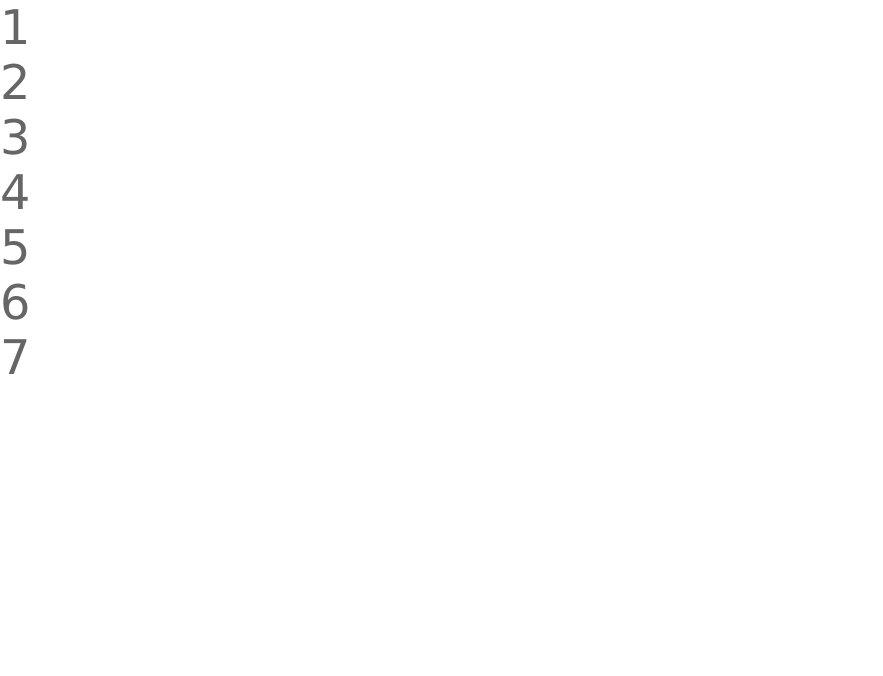
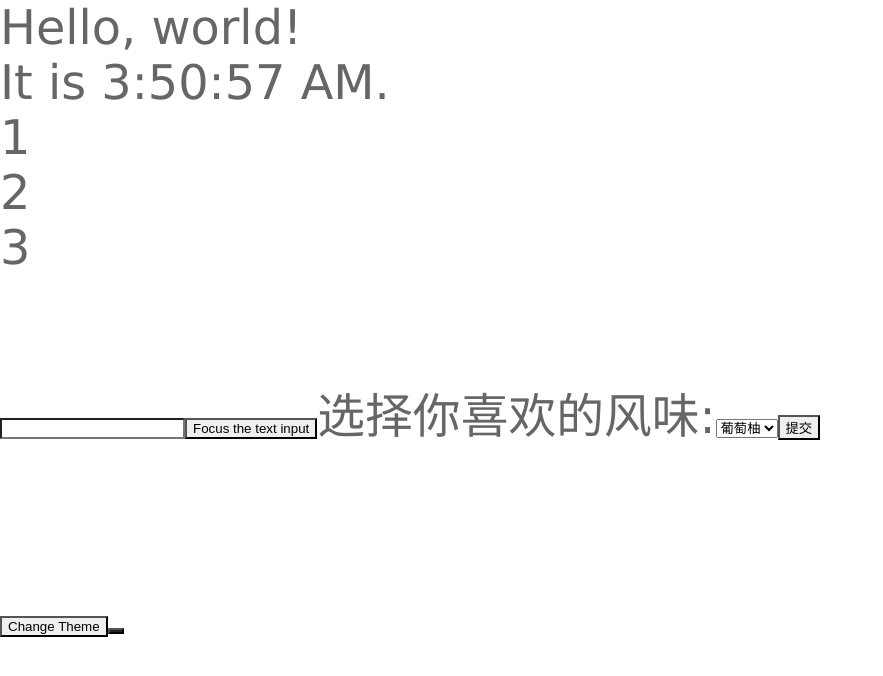
Before and after one commit to azjfeng/reactMusic, a React app: page / in a window 1280 px wide. Shown: the top 676 px of the page, without its empty margins (0-883 px from the left). Built offline with nearby package versions, Linux system fonts and the light colour scheme; no server answers.

Commit message:
'修改配置'

```diff
--- a/package.json
+++ b/package.json
@@ -38,6 +38,7 @@
     "react-redux": "^7.2.4",
     "request": "^2.88.2",
     "style-loader": "^2.0.0",
+    "ts-loader": "^9.2.3",
     "webpack": "^5.38.1",
     "webpack-cli": "^4.7.0"
   },
--- a/server.js
+++ b/server.js
@@ -16,7 +16,7 @@ router.get('/', async (ctx, next) => {
 router.post('/list', async (ctx, next) => {
     let promise = new Promise((reslove, reject) => {
         axios.request({
-            url: 'www.baidu.com',
+            url: 'https://pay.qq.com/h5/store_config/productList/1450029249.json',
             method: 'GET',
             data: '',
             withCredentials: true
--- a/src/components/App.tsx
+++ b/src/components/App.tsx
@@ -1,48 +1,46 @@
 import React from 'react';
-// import Clock from './clock/Clock';
+import Clock from './clock/Clock.tsx';
 import List from './list/List.tsx';
-// import Form from './form/Form'
-// import Music from './music/Music';
-// import ThemedButton from './context/Context';
-// import { ThemeContext, themes } from './context/tsx';
-// 一个使用 ThemedButton 的中间组件
-// function Toolbar(props) {
-//     return (
-//         <ThemedButton onClick={props.changeTheme}>
-//             Change Theme
-//         </ThemedButton>
-//     );
-// }
+import Form from './form/Form.tsx';
+import Music from './music/Music.tsx';
+import ThemedButton from './context/Context.tsx';
+import { ThemeContext, themes } from './context/tsx';
 
+//一个使用 ThemedButton 的中间组件
+function Toolbar(props) {
+    return (
+        <ThemedButton onClick={props.changeTheme}>
+            Change Theme
+        </ThemedButton>
+    );
+}
 class App extends React.Component {
     constructor(props) {
         super(props)
-        // this.state = {
-        //     theme: themes.light
-        // }
-        // this.toggleTheme = () => {
-        //     this.setState(state => ({
-        //         theme:
-        //             state.theme === themes.dark
-        //                 ? themes.light
-        //                 : themes.dark,
-        //     }));
-        // };
+        this.state = {
+            theme: themes.light
+        }
+        this.toggleTheme = () => {
+            this.setState(state => ({
+                theme:
+                    state.theme === themes.dark
+                        ? themes.light
+                        : themes.dark,
+            }));
+        };
     }
     render() {
-        const nums = [1, 2, 3, 4, 5, 6, 7];
+        const list = [1, 2, 3];
         return (
             <div className="App">
-                {/* <Clock /> */}
-                <List nums={nums} />
-                {/* <Form />
-                <Music />
+                <Clock />
+                <List nums={list} />
+                <Form />
                 <ThemeContext.Provider value={this.state.theme}>
                     <Toolbar changeTheme={this.toggleTheme} />
                 </ThemeContext.Provider>
-                <ThemedButton /> */}
-                {/* <Form /> */}
-                {/* <Music /> */}
+                <ThemedButton />
+                <Music />
             </div>
         )
     }
--- a/webpack.config.js
+++ b/webpack.config.js
@@ -12,6 +12,11 @@ module.exports = {
             {
                 test:/\.(js|tsx)$/,
                 use: ['babel-loader'],
+                exclude: /node_modules/
+            },
+            {
+                test:/\.ts$/,
+                use: ['ts-loader'],
                 exclude: /node_modules/
             },
             {
```
Also changed, not shown: 2 other files (tests, documents, lock files or other folders).
